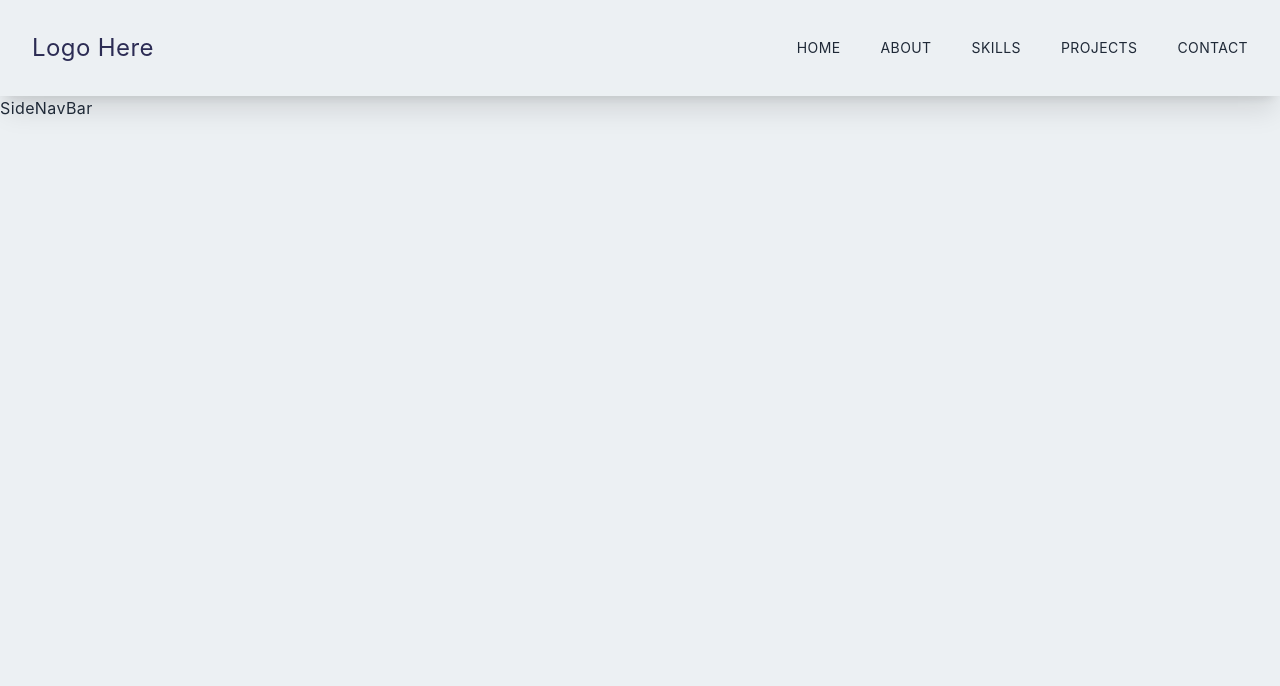
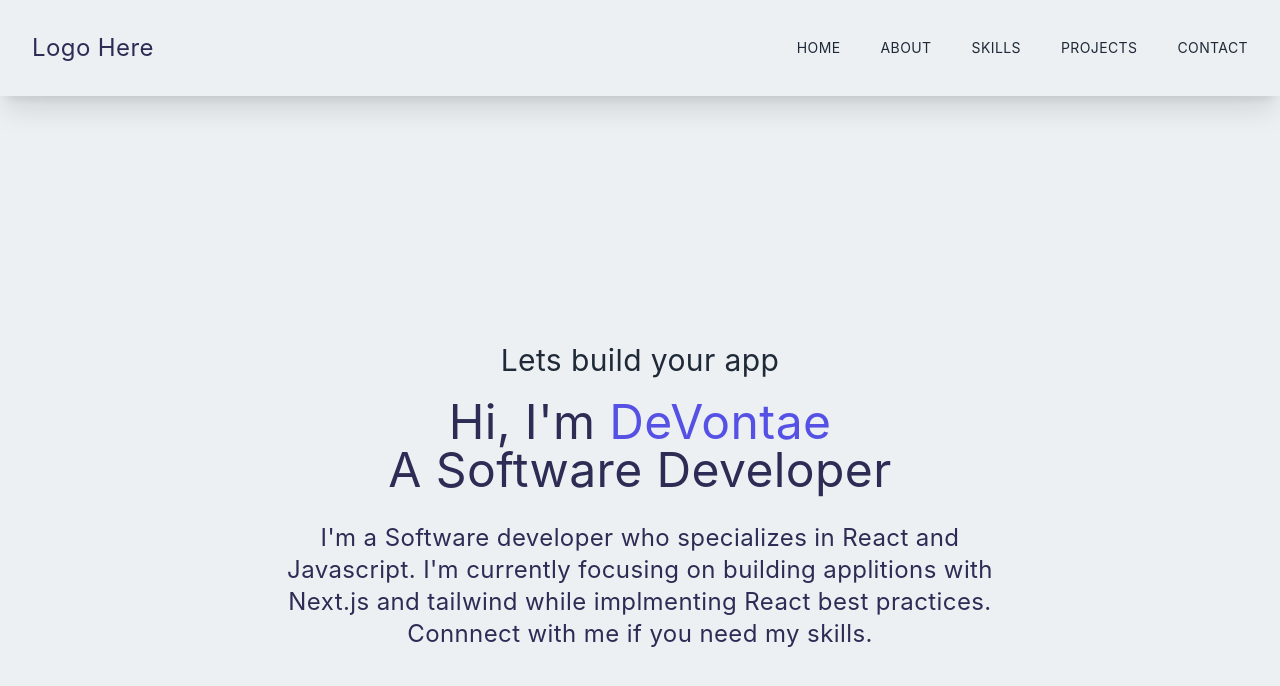
Before and after one commit to DeVontae316/Nextfolio, a Next.js app: page / in a window 1280 px wide. Shown: the top 686 px of the page. Built offline with nearby package versions, Linux system fonts and the light colour scheme.

Commit message:
add hero section

```diff
--- /dev/null
+++ b/components/global/Hero.tsx
@@ -0,0 +1,25 @@
+import React from 'react';
+
+export const Hero = () => {
+  return (
+    <section className='flex ssm:w-[100%] flex-col items-center justify-center w-full h-screen'>
+      <p className='ssm:text-xl md:text-2xl lg:text-3xl '>
+        Lets build your app
+      </p>
+      <div className='flex ssm:w-[100%]items-center justify-center  max-w-[40%] text-center py-3'>
+        <h1 className='py-2 mb-2 ssm:text-3xl md:text-4xl lg:text-5xl '>
+          Hi, I'm <span className='text-[#5651e5] '>DeVontae</span>
+          <br /> <span className='mt-8'>A Software Developer</span>
+        </h1>
+      </div>
+      <div className='flex items-center  ssm:w-[100%]justify-center max-w-[60%] text-center '>
+        <h3 className=' md:text-xl lg:text-2xl'>
+          I'm a Software developer who specializes in React and Javascript. I'm
+          currently focusing on building applitions with Next.js and tailwind
+          while implmenting React best practices. Connnect with me if you need
+          my skills.
+        </h3>
+      </div>
+    </section>
+  );
+};
--- a/components/global/Navigation.tsx
+++ b/components/global/Navigation.tsx
@@ -10,7 +10,7 @@ export const Navigation = () => {
     setIsSideBarDisplayed(true);
   };
   return (
-    <nav className='fixed z-[100] w-full h-24 shadow-xl'>
+    <nav className='sticky top-0 z-[100] w-full h-24 shadow-xl'>
       <section className='flex items-center justify-between w-full h-full px-8 2xl:px-16'>
         <h1>Logo Here</h1>
         <Links
--- a/components/global/SideNavBar.tsx
+++ b/components/global/SideNavBar.tsx
@@ -1,5 +1,6 @@
-import React from 'react';
-import { AiOutlineClose } from 'react-icons/ai';
+import React, { useEffect } from 'react';
+import { AiOutlineClose, AiOutlineMail } from 'react-icons/ai';
+import { FaGithub, FaLinkedinIn, FaTwitter } from 'react-icons/fa';
 
 import { Links } from './Links';
 
@@ -14,6 +15,14 @@ export const SideNavBar = (props: SideNavBarProps) => {
   const handleClick = () => {
     setIsSideBarDisplayed(false);
   };
+
+  useEffect(() => {
+    const closeSideNavBarOnWindowResize = () => {
+      setIsSideBarDisplayed(false);
+    };
+
+    window.addEventListener('resize', closeSideNavBarOnWindowResize);
+  });
   return (
     <>
       <nav
@@ -23,17 +32,16 @@ export const SideNavBar = (props: SideNavBarProps) => {
             : ''
         }
       >
-        SideNavBar
         <aside
           className={
             isSideBarDisplayed
-              ? ' fixed left-0 top-0 w-[75%] sm:w-[60%] md:w-[45%] h-screen bg-[#ecf0f3] p-10 ease-in duration-700'
+              ? ' fixed left-0 top-0 w-[75%] sm:w-[60%] md:w-[30%] h-screen bg-[#ecf0f3] p-10 ease-in duration-700'
               : 'fixed left-[-100%] top-0 p-10 ease-out duration-700'
           }
         >
           <section className='flex justify-between w-full'>
             <h1>Logo here</h1>
-            <div className='p-3 rounded-full shadow-lg shadow-gray-400 '>
+            <div className='p-2 rounded-full shadow-lg shadow-gray-400 '>
               <AiOutlineClose onClick={handleClick} size={14} />
             </div>
           </section>
@@ -44,10 +52,32 @@ export const SideNavBar = (props: SideNavBarProps) => {
             </p>
           </section>
 
-          <Links
-            liClassName='text-sm uppercase ease-in border-blue-500 cursor-pointer duration- hover:border-b'
-            ulClassName='flex flex-col'
-          />
+          <section className='w-[25%]'>
+            <Links
+              liClassName='py-4 text-sm uppercase ease-in border-blue-500 cursor-pointer duration- hover:border-b'
+              ulClassName='flex flex-col'
+            />
+          </section>
+
+          <section className='mt-40'>
+            <p className='uppercase text-[#5651e5] tracking-widest'>
+              connect with me
+            </p>
+            <div className='flex items-center justify-between w-full my-4 sm:w-[85%]'>
+              <div className='p-3 duration-300 ease-in rounded-full shadow-lg shadow-gray-400 hover:scale-105'>
+                <FaLinkedinIn color='blue' />
+              </div>
+              <div className='p-3 duration-300 ease-in rounded-full shadow-lg shadow-gray-400 hover:scale-105'>
+                <FaGithub color='black' />
+              </div>
+              <div className='p-3 duration-300 ease-in rounded-full shadow-lg shadow-gray-400 hover:scale-105'>
+                <AiOutlineMail color='red' />
+              </div>
+              <div className='p-3 duration-300 ease-in rounded-full shadow-lg shadow-gray-400 hover:scale-105'>
+                <FaTwitter color='lightblue' />
+              </div>
+            </div>
+          </section>
         </aside>
       </nav>
     </>
--- a/pages/index.tsx
+++ b/pages/index.tsx
@@ -1,6 +1,7 @@
 import type { NextPage } from 'next';
 import Head from 'next/head';
 
+import { Hero } from '../components/global/Hero';
 import { Navigation } from '../components/global/Navigation';
 
 const Home: NextPage = () => {
@@ -13,6 +14,7 @@ const Home: NextPage = () => {
       </Head>
 
       <Navigation />
+      <Hero />
     </div>
   );
 };
```
Also changed, not shown: components/global/Contacts.tsx (added).
